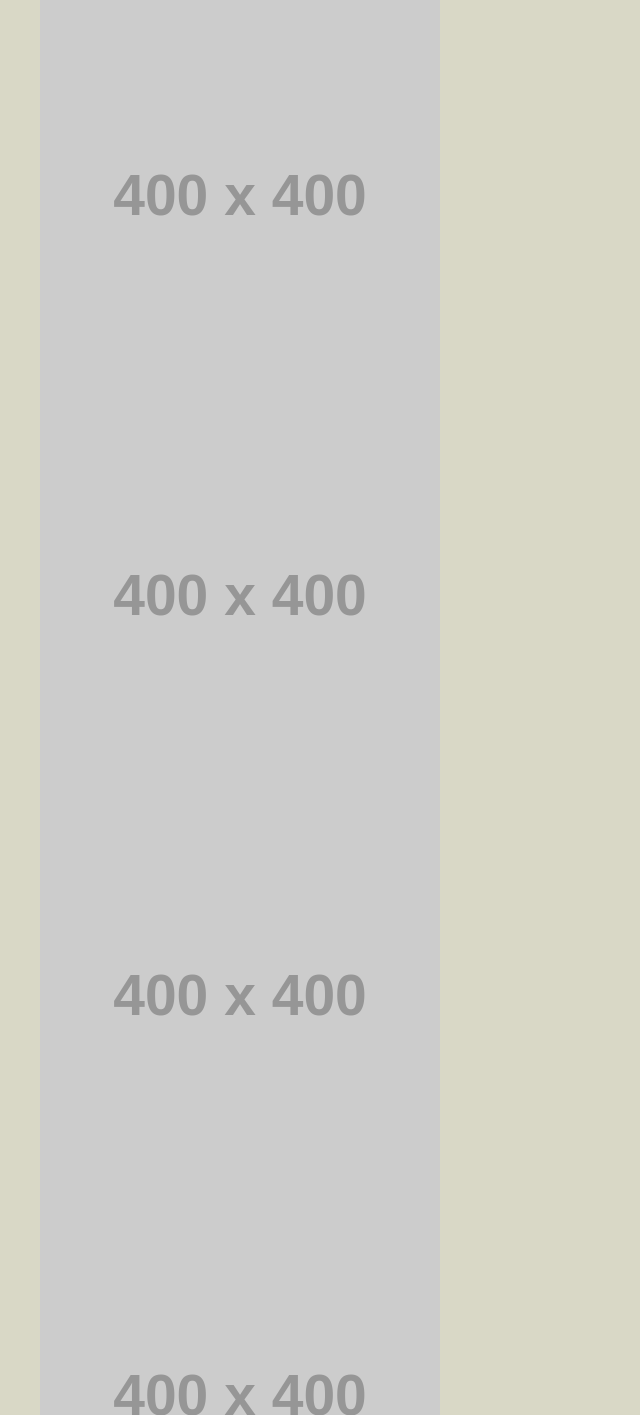
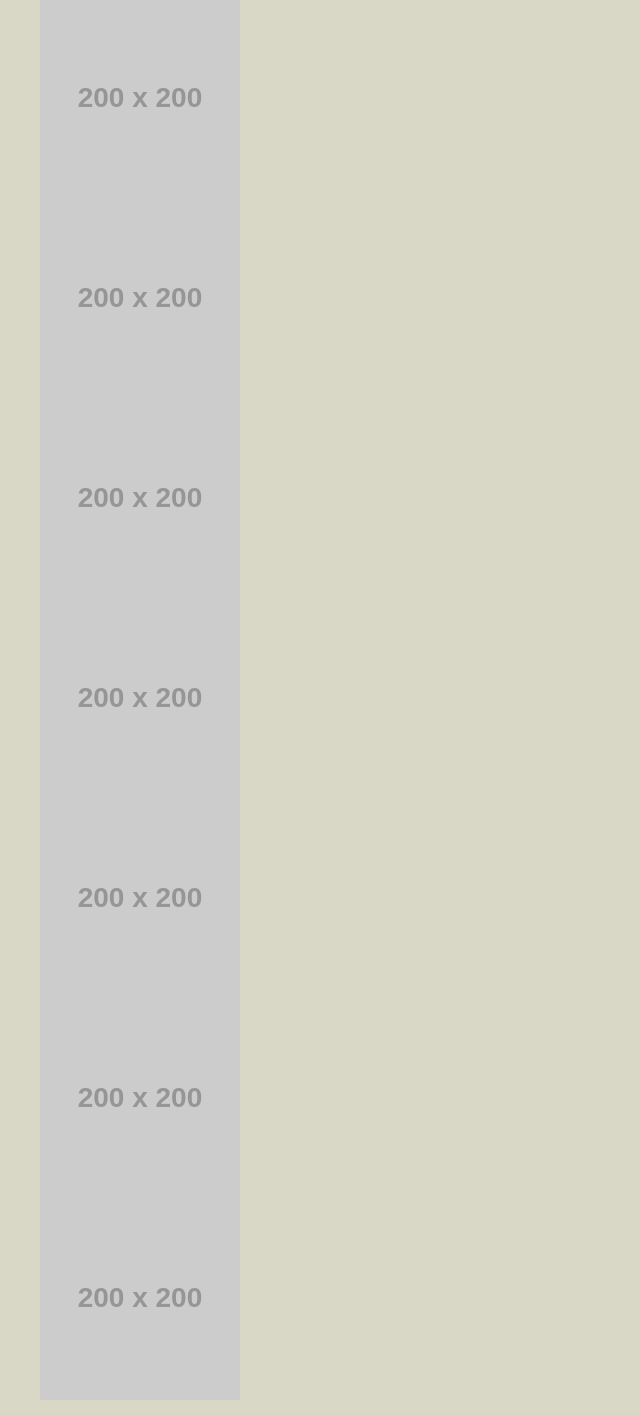
Before and after one commit to bojarmarcin/carrousel, a plain HTML site: page index.html in a window 1280 px wide. Shown: the top 1415 px of the page, without its empty margins (0-640 px from the left). Drawn offline with nearby package versions, Linux system fonts and the light colour scheme; placeholder pictures from the web are drawn by us.

Commit message:
Add content to index.html

```diff
--- a/index.html
+++ b/index.html
@@ -11,11 +11,13 @@
   <body>
     <div id="carrousel">
       <ul>
-        <li><img src="http://placehold.it/400x400"></li>
-        <li><img src="http://placehold.it/400x400"></li>
-        <li><img src="http://placehold.it/400x400"></li>
-        <li><img src="http://placehold.it/400x400"></li>
-        <li><img src="http://placehold.it/400x400"></li>
+        <li><img src="http://www.placehold.it/200x200"/></li>
+        <li><img src="http://www.placehold.it/200x200"/></li>
+        <li><img src="http://www.placehold.it/200x200"/></li>
+        <li><img src="http://www.placehold.it/200x200"/></li>
+        <li><img src="http://www.placehold.it/200x200"/></li>
+        <li><img src="http://www.placehold.it/200x200"/></li>
+        <li><img src="http://www.placehold.it/200x200"/></li>
       </ul>
     </div>
     <script type="text/javascript" src="js/scripts.js"></script>
```
